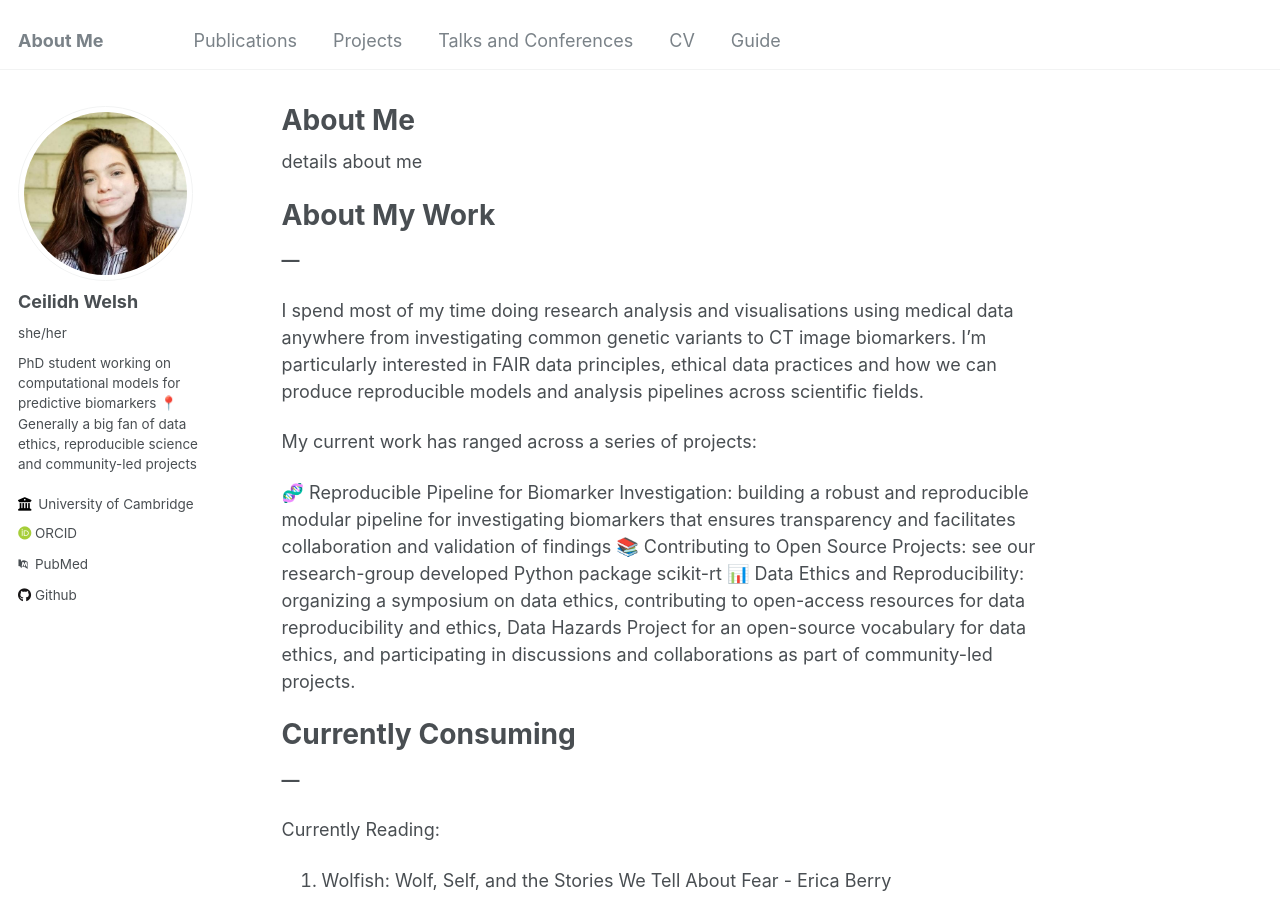
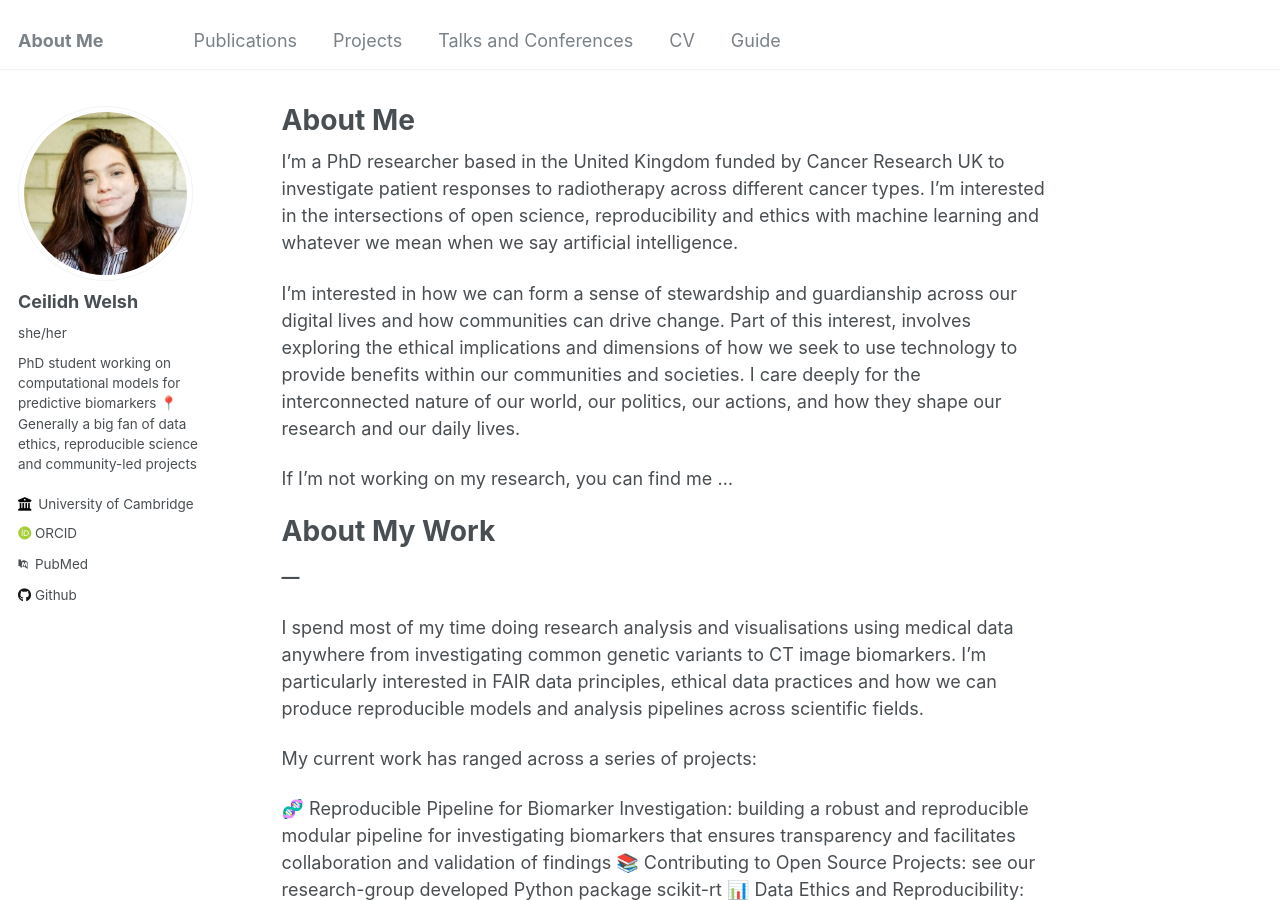
Before and after one commit to CeilidhWelsh/CeilidhWelsh.github.io, a Jekyll site: the page built from _pages/about.md, in a window 1280 px wide and 900 px high. Built offline with Jekyll 4.4.1, drawn with Linux system fonts in a browser that asks for light colours; some web fonts are replaced.

Commit message:
Update about.md
edits to the about me section

```diff
--- a/_pages/about.md
+++ b/_pages/about.md
@@ -6,7 +6,15 @@ redirect_from:
   - /about/
   - /about.html
 ---
-details about me
+
+I'm a PhD researcher based in the United Kingdom funded by Cancer Research UK to investigate patient responses to radiotherapy across different cancer types. I'm interested in the intersections of open science, reproducibility and ethics with machine learning and whatever we mean when we say artificial intelligence.
+
+I'm interested in how we can form a sense of stewardship and guardianship across our digital lives and how communities can drive change. Part of this interest, involves exploring the ethical implications and dimensions of how we seek to use technology to provide benefits within our communities and societies. I care deeply for the interconnected nature of our world, our politics, our actions, and how they shape our research and our daily lives.
+
+If I'm not working on my research, you can find me ...
+
+
+
 
 About My Work
 =============
```
